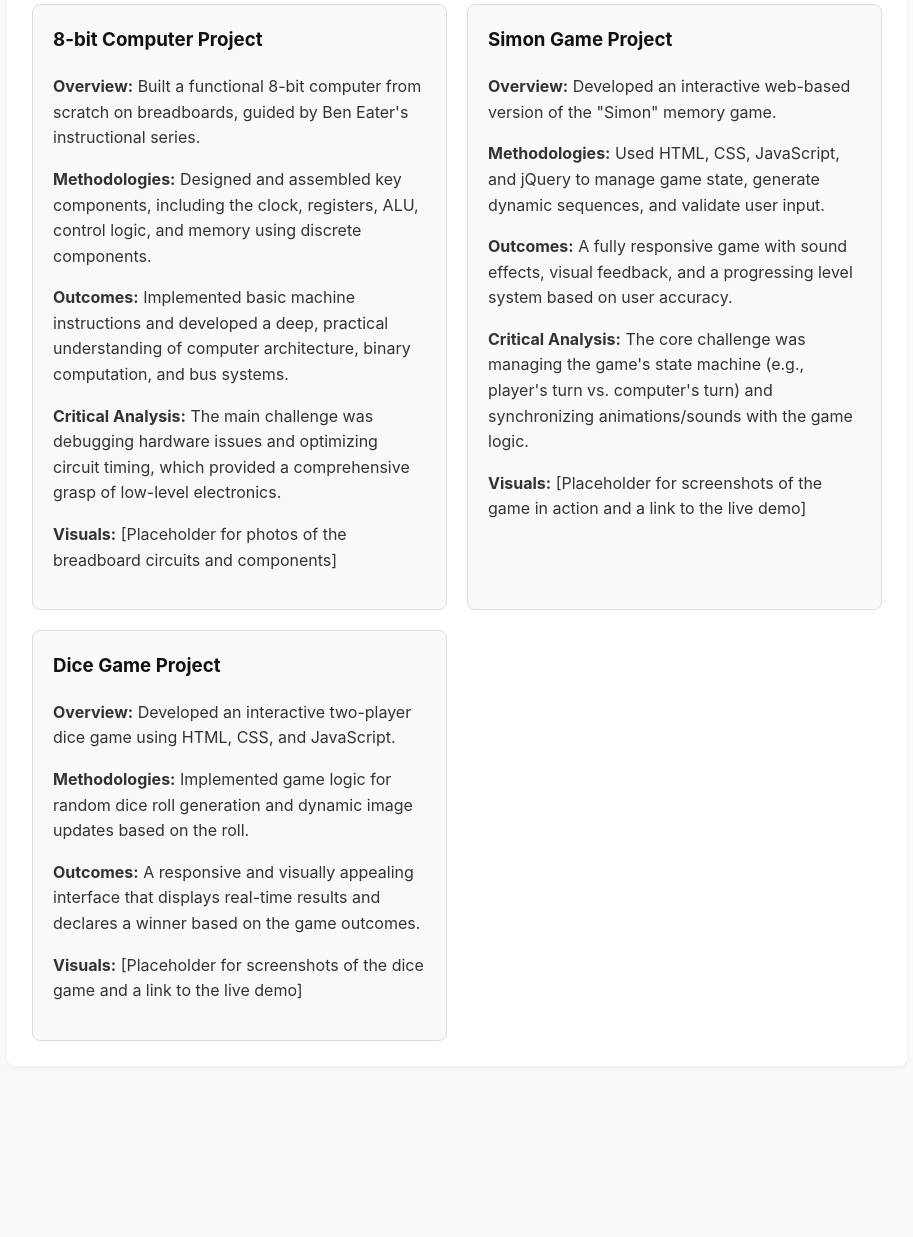
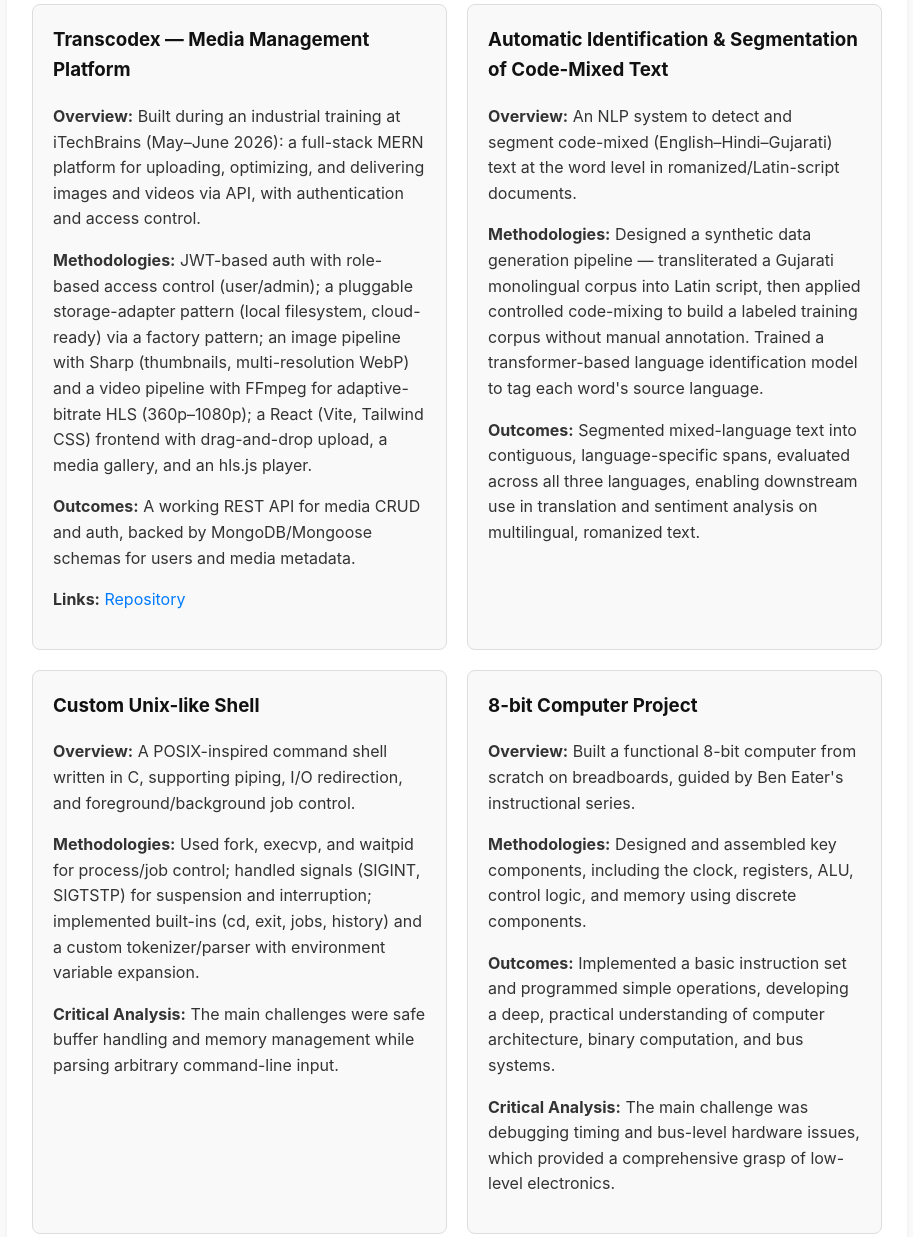
Before and after one commit to PVP1414/Digital_Portfolio, a plain HTML site: page projects.html in a window 1280 px wide. Shown: the part 198-1435 px from the top of the page, without its empty margins (183-1096 px from the left). Before the commit the page ends 1289 px from the top, so only its background shows below. Drawn offline with Linux system fonts and the light colour scheme.

Commit message:
Revise project details and add new entries
Updated project descriptions and added new projects to showcase recent work.

```diff
--- a/projects.html
+++ b/projects.html
@@ -27,29 +27,33 @@
             <div class="card-container">
 
                 <div class="card">
+                    <h3>Transcodex — Media Management Platform</h3>
+                    <p><strong>Overview:</strong> Built during an industrial training at iTechBrains (May–June 2026): a full-stack MERN platform for uploading, optimizing, and delivering images and videos via API, with authentication and access control.</p>
+                    <p><strong>Methodologies:</strong> JWT-based auth with role-based access control (user/admin); a pluggable storage-adapter pattern (local filesystem, cloud-ready) via a factory pattern; an image pipeline with Sharp (thumbnails, multi-resolution WebP) and a video pipeline with FFmpeg for adaptive-bitrate HLS (360p–1080p); a React (Vite, Tailwind CSS) frontend with drag-and-drop upload, a media gallery, and an hls.js player.</p>
+                    <p><strong>Outcomes:</strong> A working REST API for media CRUD and auth, backed by MongoDB/Mongoose schemas for users and media metadata.</p>
+                    <p><strong>Links:</strong> <a href="https://github.com/PVP1414/Transcodex" target="_blank">Repository</a></p>
+                </div>
+
+                <div class="card">
+                    <h3>Automatic Identification & Segmentation of Code-Mixed Text</h3>
+                    <p><strong>Overview:</strong> An NLP system to detect and segment code-mixed (English–Hindi–Gujarati) text at the word level in romanized/Latin-script documents.</p>
+                    <p><strong>Methodologies:</strong> Designed a synthetic data generation pipeline — transliterated a Gujarati monolingual corpus into Latin script, then applied controlled code-mixing to build a labeled training corpus without manual annotation. Trained a transformer-based language identification model to tag each word's source language.</p>
+                    <p><strong>Outcomes:</strong> Segmented mixed-language text into contiguous, language-specific spans, evaluated across all three languages, enabling downstream use in translation and sentiment analysis on multilingual, romanized text.</p>
+                </div>
+
+                <div class="card">
+                    <h3>Custom Unix-like Shell</h3>
+                    <p><strong>Overview:</strong> A POSIX-inspired command shell written in C, supporting piping, I/O redirection, and foreground/background job control.</p>
+                    <p><strong>Methodologies:</strong> Used fork, execvp, and waitpid for process/job control; handled signals (SIGINT, SIGTSTP) for suspension and interruption; implemented built-ins (cd, exit, jobs, history) and a custom tokenizer/parser with environment variable expansion.</p>
+                    <p><strong>Critical Analysis:</strong> The main challenges were safe buffer handling and memory management while parsing arbitrary command-line input.</p>
+                </div>
+
+                <div class="card">
                     <h3>8-bit Computer Project</h3>
                     <p><strong>Overview:</strong> Built a functional 8-bit computer from scratch on breadboards, guided by Ben Eater's instructional series.</p>
                     <p><strong>Methodologies:</strong> Designed and assembled key components, including the clock, registers, ALU, control logic, and memory using discrete components.</p>
-                    <p><strong>Outcomes:</strong> Implemented basic machine instructions and developed a deep, practical understanding of computer architecture, binary computation, and bus systems.</p>
-                    <p><strong>Critical Analysis:</strong> The main challenge was debugging hardware issues and optimizing circuit timing, which provided a comprehensive grasp of low-level electronics.</p>
-                    <p><strong>Visuals:</strong> [Placeholder for photos of the breadboard circuits and components]</p>
-                </div>
-
-                <div class="card">
-                    <h3>Simon Game Project</h3>
-                    <p><strong>Overview:</strong> Developed an interactive web-based version of the "Simon" memory game.</p>
-                    <p><strong>Methodologies:</strong> Used HTML, CSS, JavaScript, and jQuery to manage game state, generate dynamic sequences, and validate user input.</p>
-                    <p><strong>Outcomes:</strong> A fully responsive game with sound effects, visual feedback, and a progressing level system based on user accuracy.</p>
-                    <p><strong>Critical Analysis:</strong> The core challenge was managing the game's state machine (e.g., player's turn vs. computer's turn) and synchronizing animations/sounds with the game logic.</p>
-                    <p><strong>Visuals:</strong> [Placeholder for screenshots of the game in action and a link to the live demo]</p>
-                </div>
-
-                <div class="card">
-                    <h3>Dice Game Project</h3>
-                    <p><strong>Overview:</strong> Developed an interactive two-player dice game using HTML, CSS, and JavaScript.</p>
-                    <p><strong>Methodologies:</strong> Implemented game logic for random dice roll generation and dynamic image updates based on the roll.</p>
-                    <p><strong>Outcomes:</strong> A responsive and visually appealing interface that displays real-time results and declares a winner based on the game outcomes.</p>
-                    <p><strong>Visuals:</strong> [Placeholder for screenshots of the dice game and a link to the live demo]</p>
+                    <p><strong>Outcomes:</strong> Implemented a basic instruction set and programmed simple operations, developing a deep, practical understanding of computer architecture, binary computation, and bus systems.</p>
+                    <p><strong>Critical Analysis:</strong> The main challenge was debugging timing and bus-level hardware issues, which provided a comprehensive grasp of low-level electronics.</p>
                 </div>
 
             </div>
```
